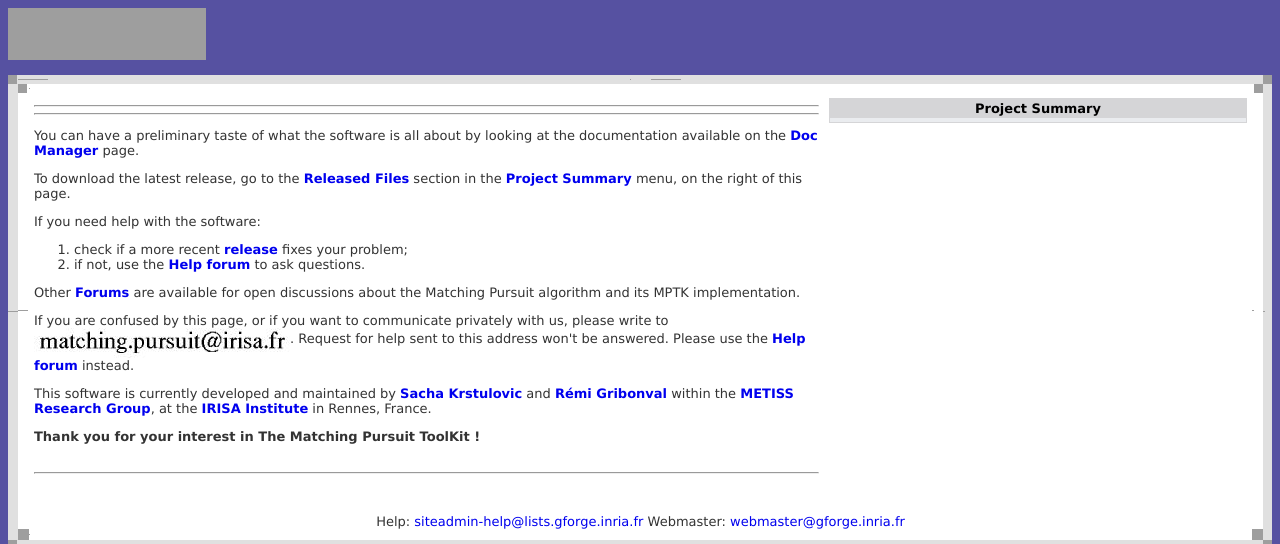
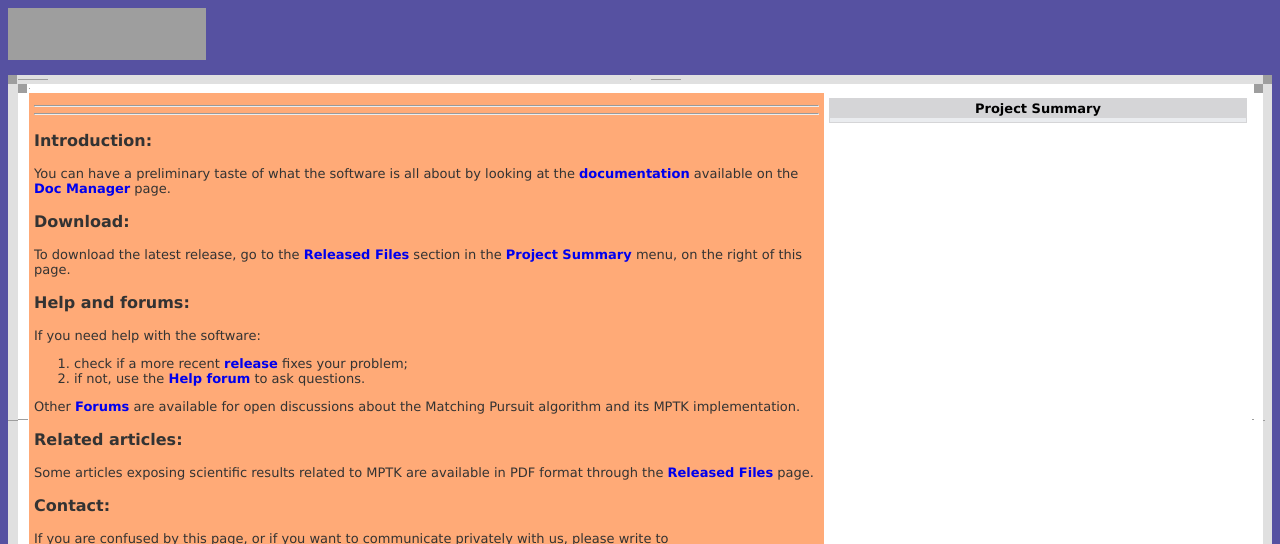
Before and after one commit to ltfat/fastmpwithmultigabor, a PHP site: page / in a window 1280 px wide. Shown: the top 544 px of the page. Run offline with PHP 8.4, Linux system fonts and the light colour scheme; data that the repository does not hold is empty; grey boxes are pictures that could not be loaded.

Commit message:
Better readability through color and section headings; ref to released articles.

```diff
--- a/www/index.php
+++ b/www/index.php
@@ -110,7 +110,7 @@
 
 	<!-- whole page table -->
 <table width="100%" cellpadding="5" cellspacing="0" border="0">
-<tr><td width="65%" valign="top">
+<tr><td width="65%" valign="top" bgcolor="#ffaa77">
 
 <HR>
 
@@ -128,18 +128,18 @@
 <HR>
 
 <P>
-You can have a preliminary taste of what the software is all about by looking
-at the documentation available on the
+<H3>Introduction:</H3> You can have a preliminary taste of what the software is all about by looking
+at the <B><A HREF="http://gforge.inria.fr/docman/?group_id=36">documentation</A></B> available on the
 <B><A HREF="http://gforge.inria.fr/docman/?group_id=36">Doc Manager</A></B> page.
 
 <P>
-To download the latest release, go to the
+<H3>Download:</H3> To download the latest release, go to the
 <B><A HREF="http://gforge.inria.fr/project/showfiles.php?group_id=36">Released Files</A></B>
 section in the <B><A HREF="http://gforge.inria.fr/projects/mptk/">Project Summary</A></B>
 menu, on the right of this page.
 
 <P>
-If you need help with the software:
+<H3>Help and forums:</H3> If you need help with the software:
 <OL>
 <LI> check if a more recent
 <B><A HREF="http://gforge.inria.fr/project/showfiles.php?group_id=36">release</A></B>
@@ -152,9 +152,15 @@
 open discussions about the Matching Pursuit algorithm and its MPTK implementation.
 
 <P>
-If you are confused by this page, or if you want to communicate privately with us,
-please write to <img src="./addrmatchp.jpg" align="middle">. Request for help sent
-to this address won't be answered. Please use the
+<H3>Related articles:</H3> Some articles exposing scientific results related to
+MPTK are available in PDF format through the
+<B><A HREF="http://gforge.inria.fr/project/showfiles.php?group_id=36">Released Files</A></B>
+page.
+
+<P>
+<H3>Contact:</H3> If you are confused by this page, or if you want to communicate privately with us,
+please write to <img src="./addrmatchp.jpg" align="middle">.<BR>
+Request for help sent to this address won't be answered. Please use the
 <B><A HREF="http://gforge.inria.fr/forum/forum.php?forum_id=109">Help forum</A></B> instead.
 
 <P>
```
